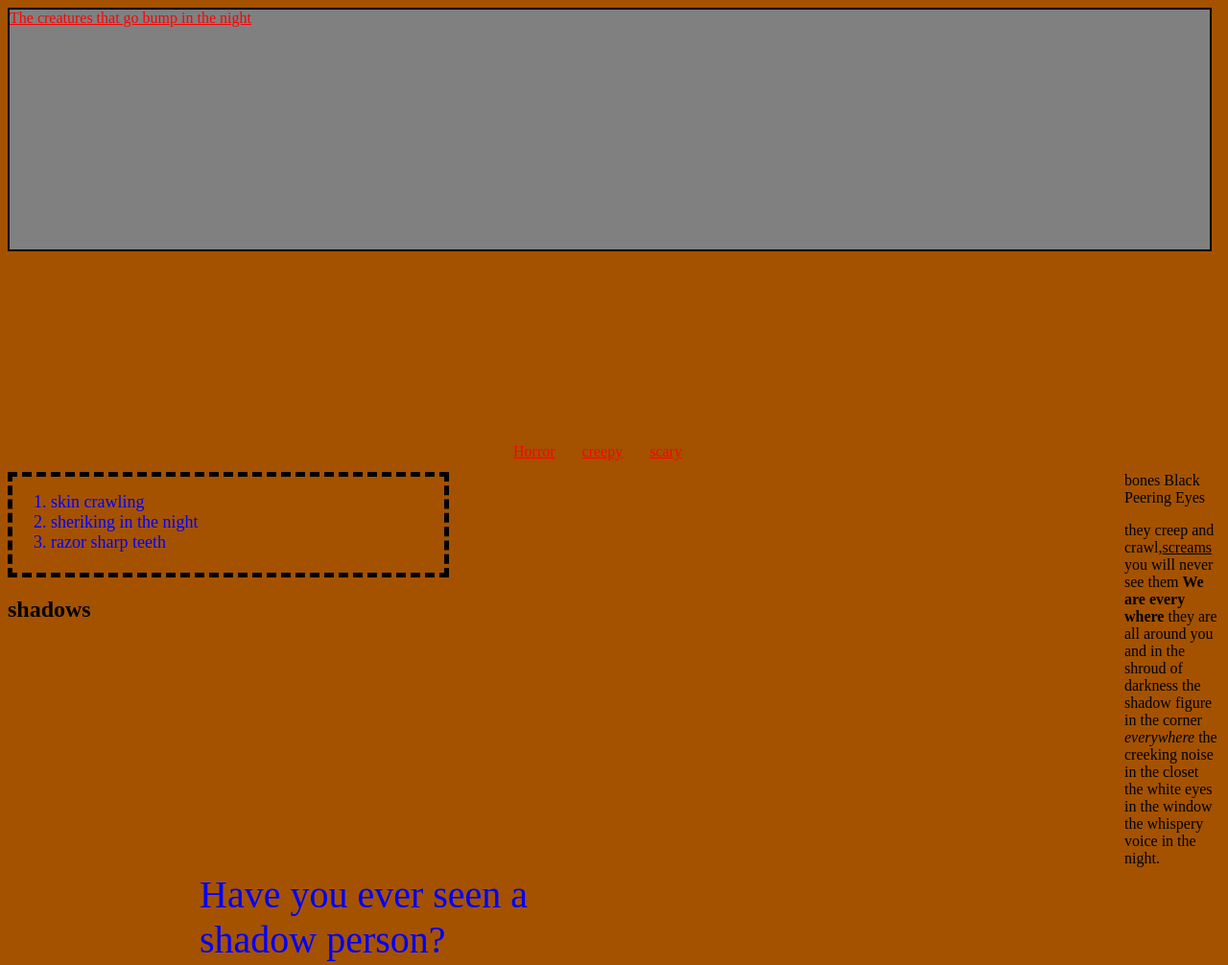
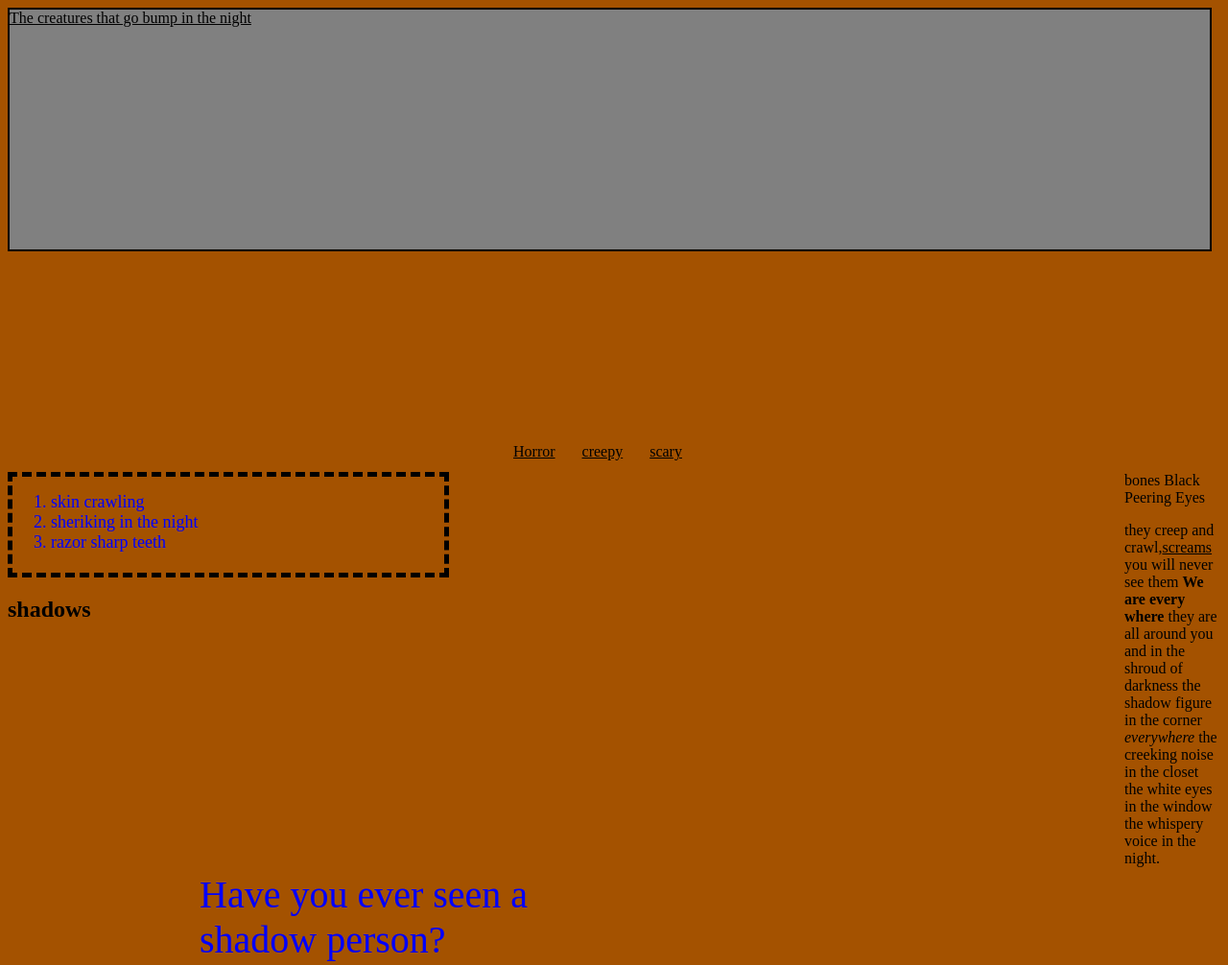
Before and after one commit to shadowcreatures1/shadowcreatures1.github.io, a plain HTML site: page index.html in a window 1280 px wide. Shown: the top 1006 px of the page at 96% size. Drawn offline with Linux system fonts and the light colour scheme.

Commit message:
Update main.css

```diff
--- a/main.css
+++ b/main.css
@@ -98,7 +98,7 @@ height:30px;
 margin: auto;
 }
 a:link{
-color:red;
+color:black;
 }
 
 a:visited{
@@ -110,7 +110,7 @@ color:purple;
 }
 
 a:active{
-color:black;}
+color:orange;}
 
 #bone{
   float: right;
```
